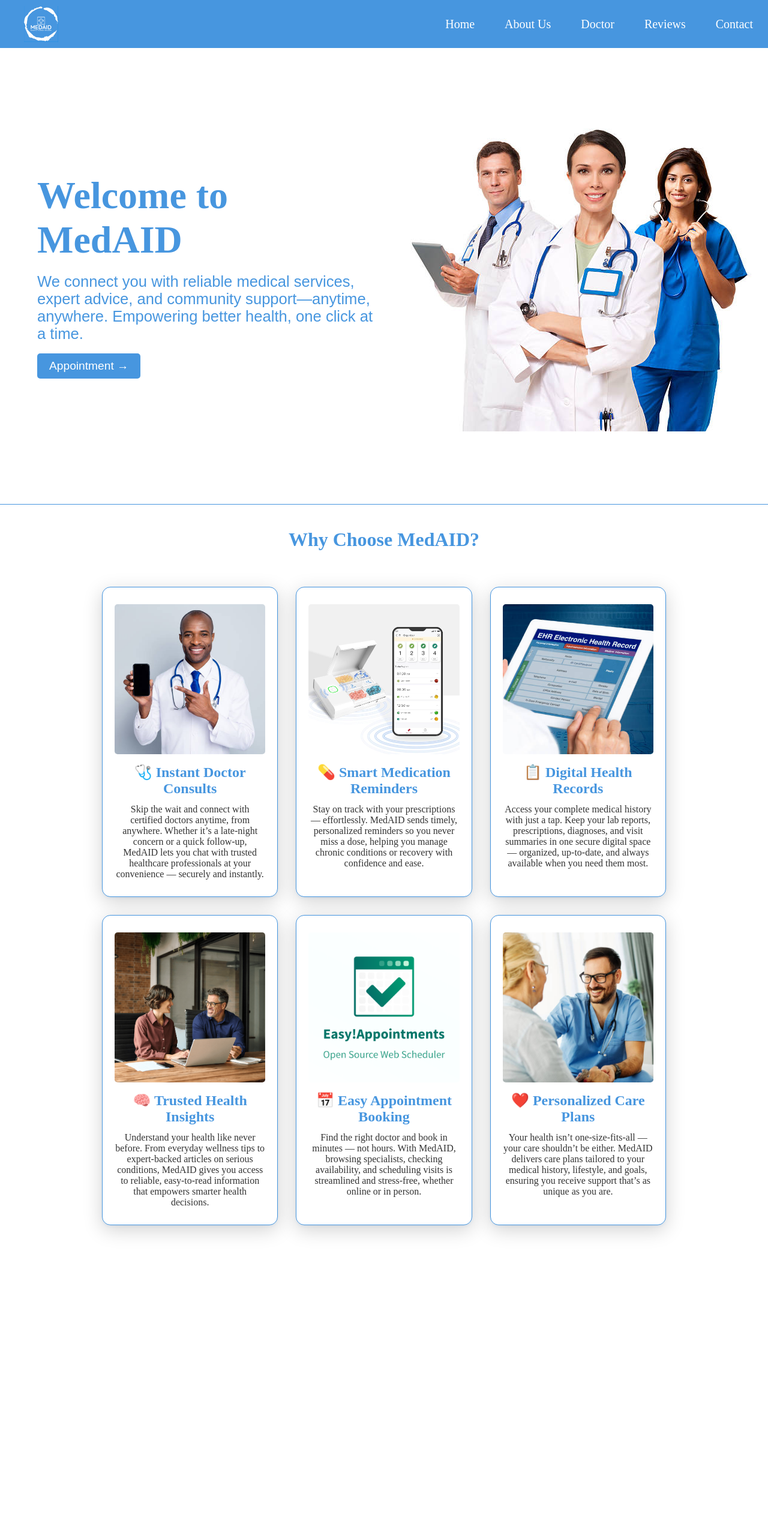
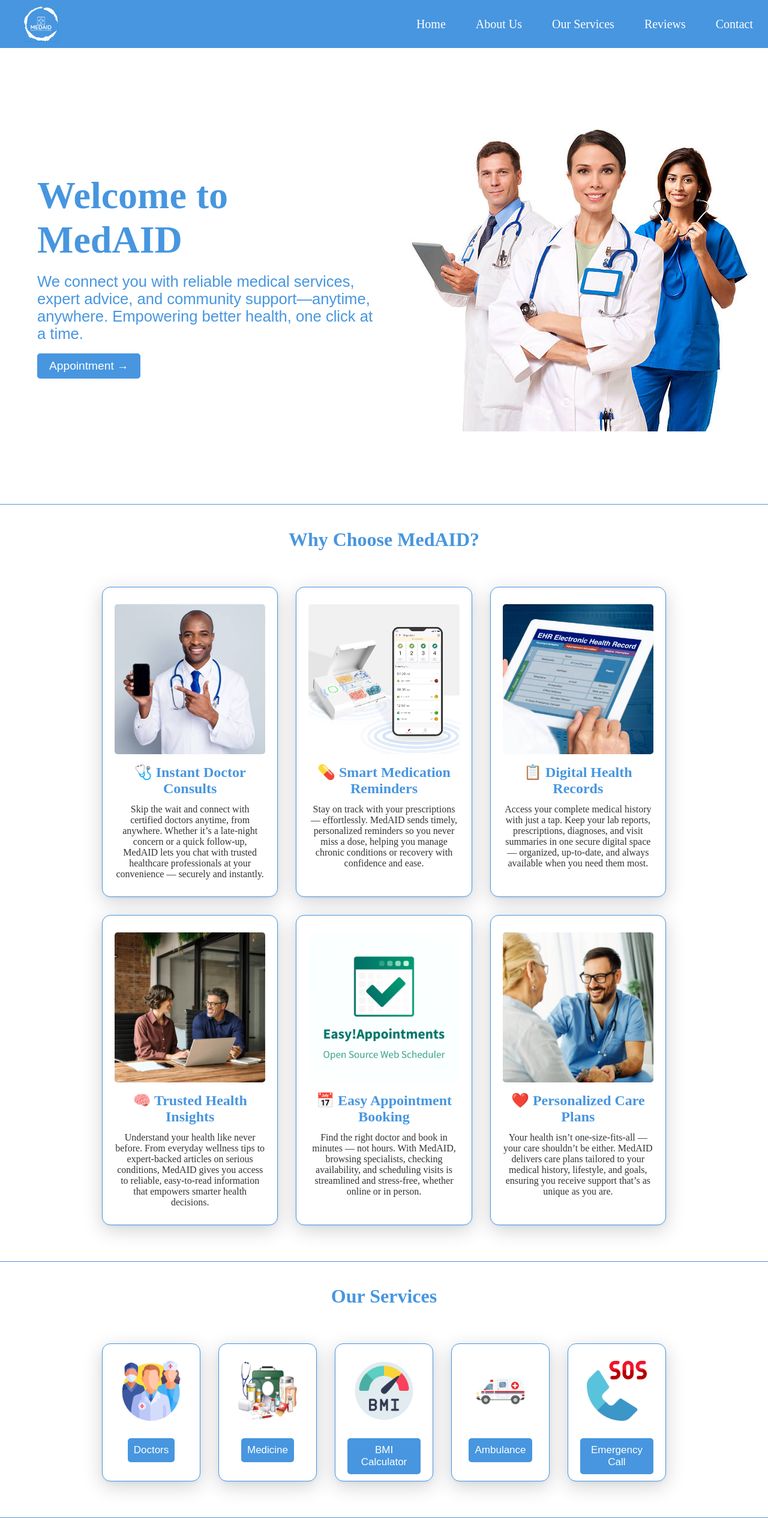
Before and after one commit to sanik4144/medaid_web, a PHP site: page / in a window 1280 px wide. Shown: the whole page at 60% size. Before the commit the page ends 2059 px from the top, so only its background shows below. Run offline with PHP 8.4, Linux system fonts and the light colour scheme.

Commit message:
Main section start

```diff
--- a/index.html
+++ b/index.html
@@ -18,7 +18,7 @@
             <ul>
                 <li><a href="#">Home</a></li>
                 <li><a href="#">About Us</a></li>
-                <li><a href="doctor.html">Doctor</a></li>
+                <li><a href="#">Our Services</a></li>
                 <li><a href="#">Reviews</a></li>
                 <li><a href="#">Contact</a></li>
             </ul>
@@ -128,10 +128,54 @@
                     MedAID delivers care plans tailored to your medical history, lifestyle, and goals, ensuring you
                     receive support that’s as unique as you are.</p>
 
+
             </div>
         </div>
     </section>
+    <hr class="divider">
     <!--Special Section End-->
+
+    <!--Main Section start-->
+    <h1 class="section-title">Our Services</h1>
+    <section class="main-section">
+        <div class="main-card">
+            <img src="/image/medical-team.png" alt="medical-team">
+            <br>
+            <button onclick="gotopage('doctor.html')">Doctors </button>
+        </div>
+        <div class="main-card">
+            <img src="/image/medicine.png" alt="medicine">
+            <br>
+            <button onclick="gotopage('medicine.html')">Medicine </button>
+        </div>
+        <div class="main-card">
+            <img src="/image/bmi.png" alt="bmi">
+            <br>
+            <button onclick="gotopage('calculator.html')">BMI Calculator </button>
+        </div>
+        <div class="main-card">
+            <img src="/image/ambulance.png" alt="ambulance">
+            <br>
+            <button onclick="gotopage('ambulance.html')">Ambulance </button>
+        </div>
+        <div class="main-card">
+            <img src="/image/sos.png" alt="sos">
+            <br>
+            <button onclick="gotopage('emergency.html')">Emergency Call</button>
+        </div>
+    </section>
+    <hr class="divider">
+
+
+
+
+
+
+
+    <!--Main Section end-->
+
+    <!--Script js connection-->
+    <script src="script.js"></script>
 </body>
 
 </html>
--- a/script.js
+++ b/script.js
@@ -0,0 +1,3 @@
+function gotopage(page){
+    window.location.href = page;
+}
--- a/style.css
+++ b/style.css
@@ -1,4 +1,4 @@
-*{
+* {
   margin: 0;
   padding: 0;
   box-sizing: border-box;
@@ -7,7 +7,7 @@
   text-decoration: none;
 }
 
-body{
+body {
   max-width: 100%;
   margin: auto;
 }
@@ -27,10 +27,11 @@ body{
 
 .logo img {
   height: 60px;
-    margin-left:40px;
+  margin-left: 40px;
   display: flex;
-    justify-content:left;
+  justify-content: left;
 }
+
 #nav ul {
   list-style: none;
   padding: 0;
@@ -38,33 +39,36 @@ body{
   display: flex;
   align-items: center;
 }
+
 #nav ul li {
   margin: 0 15px;
 }
+
 #nav ul li a {
   color: #fff;
   text-decoration: none;
   font-size: 20px;
   padding: 5px 10px;
 }
+
 #nav ul li a:hover {
   background: #fff;
-    color:#4796DF;
+  color: #4796DF;
   border-radius: 5px;
 }
 
 /* Navigation Bar end */
 
 /*banner styles */
-.banner{
+.banner {
   padding: 5rem 1rem;
   display: flex;
   align-items: center;
   min-height: 95vh;
-  background-color:#FFFFFF;
+  background-color: #FFFFFF;
 }
 
-.banner article{
+.banner article {
   flex-basis: 50%;
   margin: 16px;
 }
@@ -77,13 +81,13 @@ body{
 .left-side h1 {
   font-size: 8vmin;
   color: #4796DF;
-  margin-left:30px ;
+  margin-left: 30px;
 }
 
 .left-side p {
   color: #4796DF;
   font-size: 1.6rem;
-  margin-left:30px ;
+  margin-left: 30px;
   font-family: "Poppins", sans-serif;
 }
 
@@ -91,7 +95,7 @@ body{
   background-color: #4796DF;
   color: #fff;
   padding: 10px 20px;
-  margin-left:30px ;
+  margin-left: 30px;
   border: none;
   border-radius: 5px;
   font-size: 1.2rem;
@@ -104,11 +108,12 @@ body{
   border: 2px solid #4796DF;
 }
 
-.divider{
+.divider {
   border: none;
   background-color: #4796DF;
   height: 0.5px;
 }
+
 /* Card Section Styles for 3x2 Grid */
 
 .section-title {
@@ -117,6 +122,7 @@ body{
   margin-bottom: 20px;
   color: #4796DF;
 }
+
 .cards-section {
   display: grid;
   grid-template-columns: repeat(3, 1fr);
@@ -129,42 +135,104 @@ body{
   justify-items: center;
   padding: 20px;
 }
+
 .card {
   background-color: #fff;
   border: 1px solid #4796DF;
   border-radius: 14px;
-    box-shadow: 0 8px 32px rgba(0,0,0,0.18), 0 1.5px 4px rgba(71,150,223,0.10);
+  box-shadow: 0 8px 32px rgba(0, 0, 0, 0.18), 0 1.5px 4px rgba(71, 150, 223, 0.10);
   padding: 28px 20px;
   text-align: center;
   height: 100%;
   width: 100%;
   transition: box-shadow 0.3s, transform 0.3s;
 }
+
 .card:hover {
-    box-shadow: 0 16px 48px rgba(0,0,0,0.28), 0 4px 16px rgba(71,150,223,0.15);
+  box-shadow: 0 16px 48px rgba(0, 0, 0, 0.28), 0 4px 16px rgba(71, 150, 223, 0.15);
   transform: translateY(-12px) scale(1.04);
   border: 1px solid #4796DF;
 }
+
 .card-img {
   margin-bottom: 12px;
 
 }
+
 .card-img img {
   width: 100%;
   height: 250px;
   object-fit: cover;
   border-radius: 5px;
 }
+
 .card-content h1 {
-    margin: 12px 0 12px ;
+  margin: 12px 0 12px;
   color: #4796DF;
 
+}
 
-
-}
 .card-content p {
   color: #333;
   font-size: 1rem;
+
 }
 
 /*special section end */
+
+/*main section start*/
+
+.main-section {
+  display: flex;
+  gap: 30px;
+  margin-top: 40px;
+  margin-right: 150px;
+  margin-left: 150px;
+  margin-bottom: 40px;
+  align-items: center;
+  justify-items: center;
+  padding: 20px;
+}
+
+.main-card {
+  background-color: #fff;
+  border: 1px solid #4796DF;
+  border-radius: 14px;
+  box-shadow: 0 8px 32px rgba(0, 0, 0, 0.18), 0 1.5px 4px rgba(71, 150, 223, 0.10);
+  padding: 28px 20px;
+  text-align: center;
+  height: 230px;
+  width: 100%;
+  transition: box-shadow 0.3s, transform 0.3s;
+}
+
+.main-card img {
+  height: 100px;
+  width: 100px;
+  margin-bottom: 25px;
+}
+
+.main-card button {
+  background-color: #4796DF;
+  color: #fff;
+  padding: 10px;
+  border: none;
+  border-radius: 5px;
+  font-size:17px;
+  cursor: pointer;
+  text-align: center;
+}
+
+.main-card button:hover{
+  background-color: #fff;
+  color: #4796DF;
+  border: 2px solid #4796DF;
+}
+
+.main-card:hover {
+  box-shadow: 0 16px 48px rgba(0, 0, 0, 0.28), 0 4px 16px rgba(71, 150, 223, 0.15);
+  transform: translateY(-12px) scale(1.04);
+  border: 1px solid #4796DF;
+}
+
+/*main section end*/
```
Also changed, not shown: colors.txt (line endings or trailing spaces), image/ambulance.png (added), image/bmi.png (added), image/medical-team.png (added), image/medicine.png (added), image/sos.png (added). Lines whose indentation alone changed are shown as unchanged.
